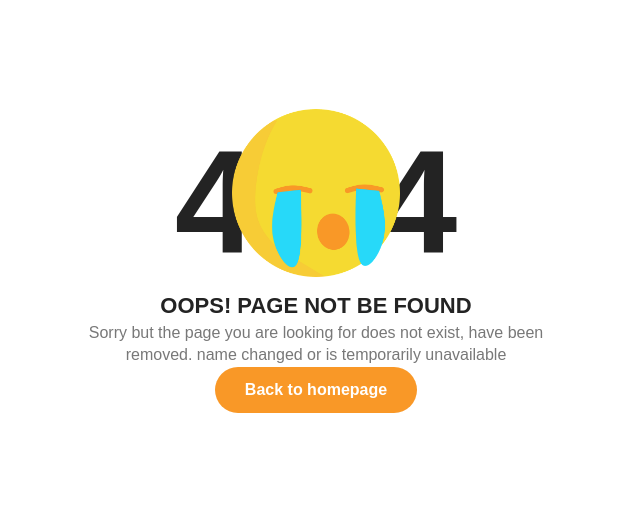
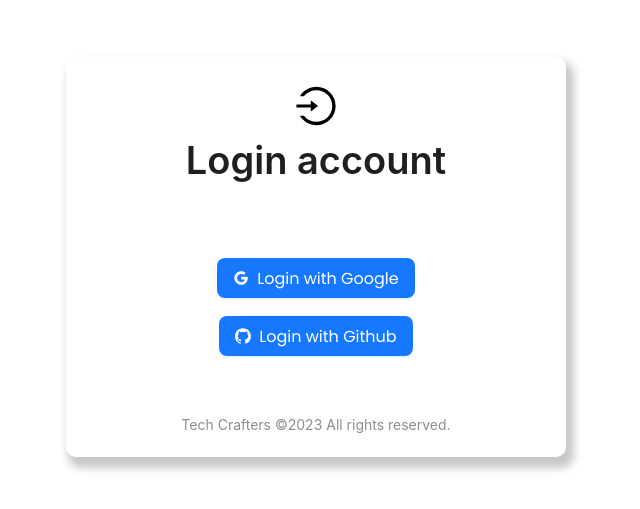
Before and after one commit to Shahrear-ahamed/tech-crafters, a Next.js app: page /login in a window 1280 px wide. Before the commit this address had no page. Shown: the part 143-652 px from the top of the page, without its empty margins (324-964 px from the left). Built offline with nearby package versions, Linux system fonts and the light colour scheme.

Commit message:
[DONE] add social login

```diff
--- a/package.json
+++ b/package.json
@@ -9,6 +9,7 @@
     "lint": "next lint"
   },
   "dependencies": {
+    "@ant-design/icons": "^5.1.4",
     "antd": "^5.7.3",
     "eslint": "8.45.0",
     "eslint-config-next": "13.4.12",
--- /dev/null
+++ b/src/middleware.js
@@ -0,0 +1,3 @@
+export { default } from "next-auth/middleware";
+
+export const config = { matcher: ["/build-pc"] };
--- a/src/pages/_app.js
+++ b/src/pages/_app.js
@@ -1,7 +1,15 @@
 import "@/styles/globals.css";
+import { SessionProvider } from "next-auth/react";
 
-export default function App({ Component, pageProps }) {
-  const getLayout = Component.getLayout || ((page) => page)
+export default function App({
+  Component,
+  pageProps: { session, ...pageProps },
+}) {
+  const getLayout = Component.getLayout || ((page) => page);
 
-  return getLayout(<Component {...pageProps} />)
+  return getLayout(
+    <SessionProvider session={session}>
+      <Component {...pageProps} />
+    </SessionProvider>
+  );
 }
--- a/src/pages/api/hello.js
+++ /dev/null
@@ -1,5 +0,0 @@
-// Next.js API route support: https://nextjs.org/docs/api-routes/introduction
-
-export default function handler(req, res) {
-  res.status(200).json({ name: 'John Doe' })
-}
--- /dev/null
+++ b/src/pages/login.js
@@ -0,0 +1,66 @@
+import {
+    GithubOutlined,
+    GoogleOutlined,
+    LoginOutlined,
+} from "@ant-design/icons";
+import { Button, Space, Typography } from "antd";
+import { signIn } from "next-auth/react";
+import styles from "../styles/Login.module.css";
+
+const { Text,Title } = Typography;
+
+function Login() {
+
+  return (
+    <div className={styles.login_section}>
+      <Space
+        direction="vertical"
+        align="center"
+        size={16}
+        className={styles.login_space}>
+        <div className={styles.login_title_div}>
+          <div
+            style={{
+              fontSize: "40px",
+              textAlign: "center",
+            }}>
+            <LoginOutlined className={styles.login_icon} />
+          </div>
+          <Title className={styles.loginText}>Login account</Title>
+        </div>
+        <Space direction="vertical" size={18} align="center">
+          <Button
+            type="primary"
+            size="large"
+            icon={<GoogleOutlined />}
+            className={styles.login_button}
+            onClick={() =>
+              signIn("google", {
+                callbackUrl: "http://localhost:3000/",
+              })
+            }>
+            Login with Google
+          </Button>
+          <Button
+            type="primary"
+            size="large"
+            icon={<GithubOutlined />}
+            className={styles.login_button}
+            onClick={() =>
+              signIn("github", {
+                callbackUrl: "http://localhost:3000/",
+              })
+            }>
+            Login with Github
+          </Button>
+        </Space>
+
+        <div>
+          <Text type="secondary">Tech Crafters ©2023 All rights reserved.</Text>
+        </div>
+      </Space>
+    </div>
+  );
+}
+
+export default Login;
--- /dev/null
+++ b/src/styles/Login.module.css
@@ -0,0 +1,23 @@
+.login_section {
+  width: 500px;
+  height: 100vh;
+  display: flex;
+  margin: 0 auto;
+  align-items: center;
+  flex-direction: row;
+}
+
+.login_space {
+  width: 100%;
+  height: 400px;
+  display: flex;
+  margin: 0 auto;
+  border-radius: 10px;
+  flex-direction: column;
+  justify-content: space-around;
+  box-shadow: 5px 8px 9px 3px #00000038;
+}
+
+.login_title_div {
+  margin-bottom: 20px;
+}
--- a/src/styles/globals.css
+++ b/src/styles/globals.css
@@ -9,7 +9,7 @@
 
 
 .menu_items a{
-  font-size: 18px;
+  font-size: 14px;
   text-decoration: none;
   color: white;
   text-transform: uppercase;
```
Also changed, not shown: src/component/Layout/RootLayout.js (+27 -15 lines), src/pages/api/auth/[...nextauth].js (added, +23 -0 lines), 2 other files (tests, documents, lock files or other folders).
